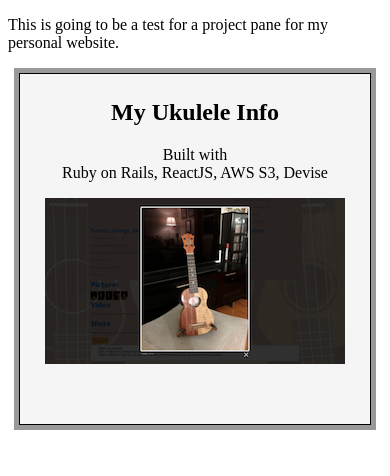
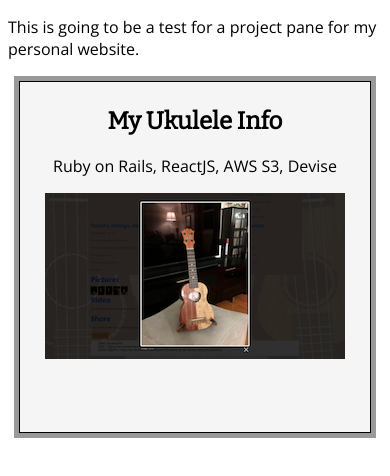
Before and after one commit to marclevetin/cardflip, a plain HTML site: page index.html in a window 390 px wide. Drawn offline with nearby package versions, Linux system fonts and the light colour scheme.

Commit message:
changed some text, styled the links, fixed the mobile safari bug, made the scrollbar permanent.

```diff
--- a/index.html
+++ b/index.html
@@ -3,8 +3,9 @@
   <head>
     <meta charset="utf-8">
     <title>Cube experiment</title>
-     <link rel="stylesheet" type="text/css" href="style.css">
-     <script type="text/javascript" src="app.js"></script>
+    <link href="https://fonts.googleapis.com/css?family=Bitter|Open+Sans" rel="stylesheet">
+    <link rel="stylesheet" type="text/css" href="style.css">
+    <script type="text/javascript" src="app.js"></script>
   </head>
   <body>
     <p>
@@ -17,7 +18,6 @@
           <div class="content">
             <h1>My Ukulele Info</h1>
             <p>
-              Built with<br />
               Ruby on Rails, ReactJS, AWS S3, Devise
             </p>
             <img src="myukeinfo.png" alt="screenshot of My Ukulele Info project"/>
@@ -26,12 +26,12 @@
         <figure class="back">
           <div class="content">
             <p>
-              <span class="strong">My Ukulele Info</span> allows ukulele enthusiasts to track their collections, including videos, pictures, and details.  The backend is built with Ruby on Rails.  The front end is designed mobile first and features a search page built with ReactJS and Rails views written with ERB.  The app is styled with Foundations and custom SCSS.  User authentication is achieved through the Devise gem.  Images are hosted with <a href="https://aws.amazon.com/s3/" target="_blank">AWS S3</a>.
+              <span class="strong">My Ukulele Info</span> allows ukulele enthusiasts to track their collections, including videos, pictures, and details.  The backend is built with <a href="http://rubyonrails.org/" target="_blank">Ruby on Rails</a>.  The front end is designed mobile first and features a search page built with <a href="https://reactjs.org/" target="_blank">React</a> and Rails views written with ERB.  The app is styled with <a href="https://foundation.zurb.com/" target="_blank">Foundation</a> and custom SCSS.  User authentication is achieved with <a href="https://github.com/plataformatec/devise" target="_blank">Devise</a>.  Images are processed with <a href="https://github.com/carrierwaveuploader/carrierwave" target="_blank">CarrierWave</a> and hosted on <a href="https://aws.amazon.com/s3/" target="_blank">AWS S3</a>.
             <p>
               The app creates <a href="https://www.vbulletin.org/forum/misc.php?do=bbcode" target="_blank">vBulletin</a> markup that allows a user to easily update their signature and link back to their collection from the popular <a href="http://forum.ukuleleunderground.com/" target="_blank">Ukulele Underground Forums</a>.
             </p>
             <p>
-              <a href="https://my-ukulele-info.herokuapp.com" target="_blank">Check it out</a> | <a href="https://github.com/marclevetin/myukuleleinfo" target="_blank">Repo</a>
+              <a href="https://my-ukulele-info.herokuapp.com" target="_blank">Visit</a> | <a href="https://github.com/marclevetin/myukuleleinfo" target="_blank">Code</a>
             </p>
           </div>
         </figure>
--- a/style.css
+++ b/style.css
@@ -1,3 +1,25 @@
+h1, h2, h3, h4, h5, h6 , .strong {
+  font-family: 'Bitter', serif;
+}
+
+p, a {
+  font-family: 'Open Sans', sans-serif;
+}
+
+a {
+  color: #808080;
+  font-weight: 800;
+  text-decoration: underline;
+}
+
+a:visited {
+  color: #808080;
+}
+
+a:hover {
+  color: #808080;
+}
+
 section {
   display: block;
 }
@@ -42,7 +64,7 @@ figure {
 }
 #card .back {
   background: #999999;
-  overflow: scroll;
+  overflow-y: scroll;
   -ms-transform: rotateY( 180deg ); /* IE 9 */
   -webkit-transform: rotateY( 180deg ); /* Chrome, Safari, Opera */
   transform: rotateY( 180deg );
@@ -65,3 +87,14 @@ figure {
 .strong {
   font-weight: 800;
 }
+
+::-webkit-scrollbar {
+    -webkit-appearance: none;
+    width: 7px;
+}
+
+::-webkit-scrollbar-thumb {
+    border-radius: 4px;
+    background-color: rgba(0,0,0,.5);
+    -webkit-box-shadow: 0 0 1px rgba(255,255,255,.5);
+}
```
